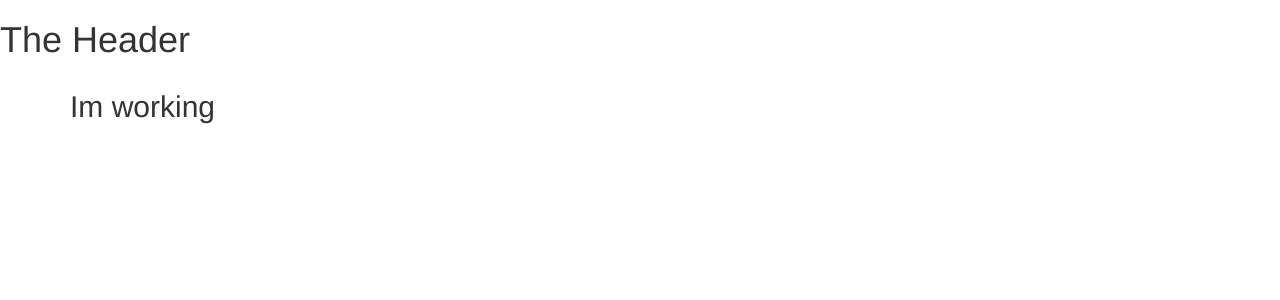
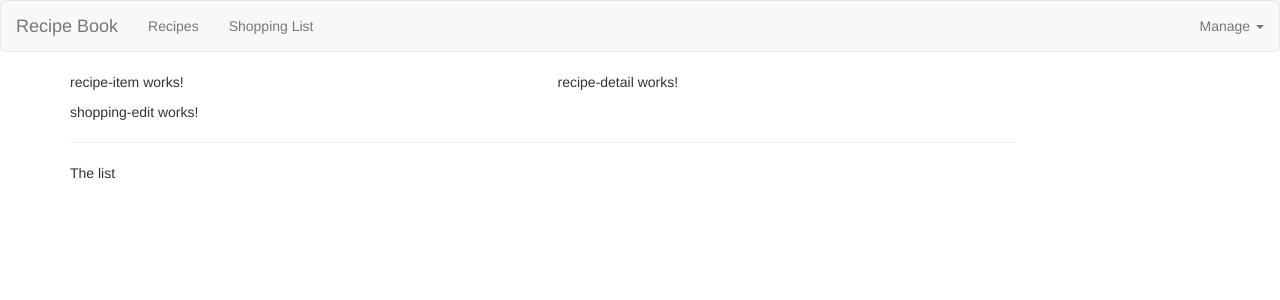
Before and after one commit to Webzonedk/recipe-app, an Angular app: page / in a window 1280 px wide. Shown: the top 300 px of the page. Built offline with nearby package versions, Linux system fonts and the light colour scheme.

Commit message:
added recipe model

```diff
--- a/src/app/app.component.html
+++ b/src/app/app.component.html
@@ -2,7 +2,8 @@
 <div class="container">
     <div class="row">
         <div class="col-md-12">
-            <h2>Im working</h2>
+            <app-recipes></app-recipes>
+            <app-shopping-list></app-shopping-list>
         </div>
     </div>
 </div>
--- a/src/app/header/header.component.html
+++ b/src/app/header/header.component.html
@@ -1 +1,24 @@
-<h1>The Header</h1>
+<nav class="navbar navbar-default">
+    <div class="container-fluid">
+        <div class="navbar-header">
+            <a href="#" class="navbar-brand">Recipe Book</a>
+        </div>
+
+        <div class="navbar-default">
+            <ul class="nav navbar-nav">
+                <li><a href="#">Recipes</a></li>
+                <li><a href="#">Shopping List</a></li>
+            </ul>
+            <ul class="nav navbar-nav navbar-right">
+                <li class="dropdown">
+                    <a href="#" class="dropdown-toggle" role="button">Manage <span class="caret"></span></a>
+                    <ul class="dropdown-menu">
+                        <li><a href="#">Save Data</a></li>
+                        <li><a href="#">Fetch Data</a></li>
+
+                    </ul>
+                </li>
+            </ul>
+        </div>
+    </div>
+</nav>
--- a/src/app/recipes/recipe-list/recipe-list.component.html
+++ b/src/app/recipes/recipe-list/recipe-list.component.html
@@ -1 +1 @@
-<p>recipe-list works!</p>
+<app-recipe-item></app-recipe-item>
--- a/src/app/recipes/recipe-list/recipe-list.component.ts
+++ b/src/app/recipes/recipe-list/recipe-list.component.ts
@@ -6,7 +6,7 @@
   styleUrls: ['./recipe-list.component.css']
 })
 export class RecipeListComponent implements OnInit {
-
+recipes = [];
   constructor() { }
 
   ngOnInit(): void {
--- a/src/app/recipes/recipes.component.html
+++ b/src/app/recipes/recipes.component.html
@@ -1 +1,8 @@
-<p>recipes works!</p>
+<div class="row">
+    <div class="col-md-5">
+        <app-recipe-list></app-recipe-list>
+    </div>
+    <div class="col-md-7">
+        <app-recipe-detail></app-recipe-detail>
+    </div>
+</div>
--- a/src/app/shopping-list/shopping-list.component.html
+++ b/src/app/shopping-list/shopping-list.component.html
@@ -1 +1,7 @@
-<p>shopping-list works!</p>
+<div class="row">
+    <div class="col-xs-10">
+        <app-shopping-edit></app-shopping-edit>
+        <hr>
+        <p>The list</p>
+    </div>
+</div>
```
Also changed, not shown: src/app/recipes/recipe.model.ts (added, +11 -0 lines).
